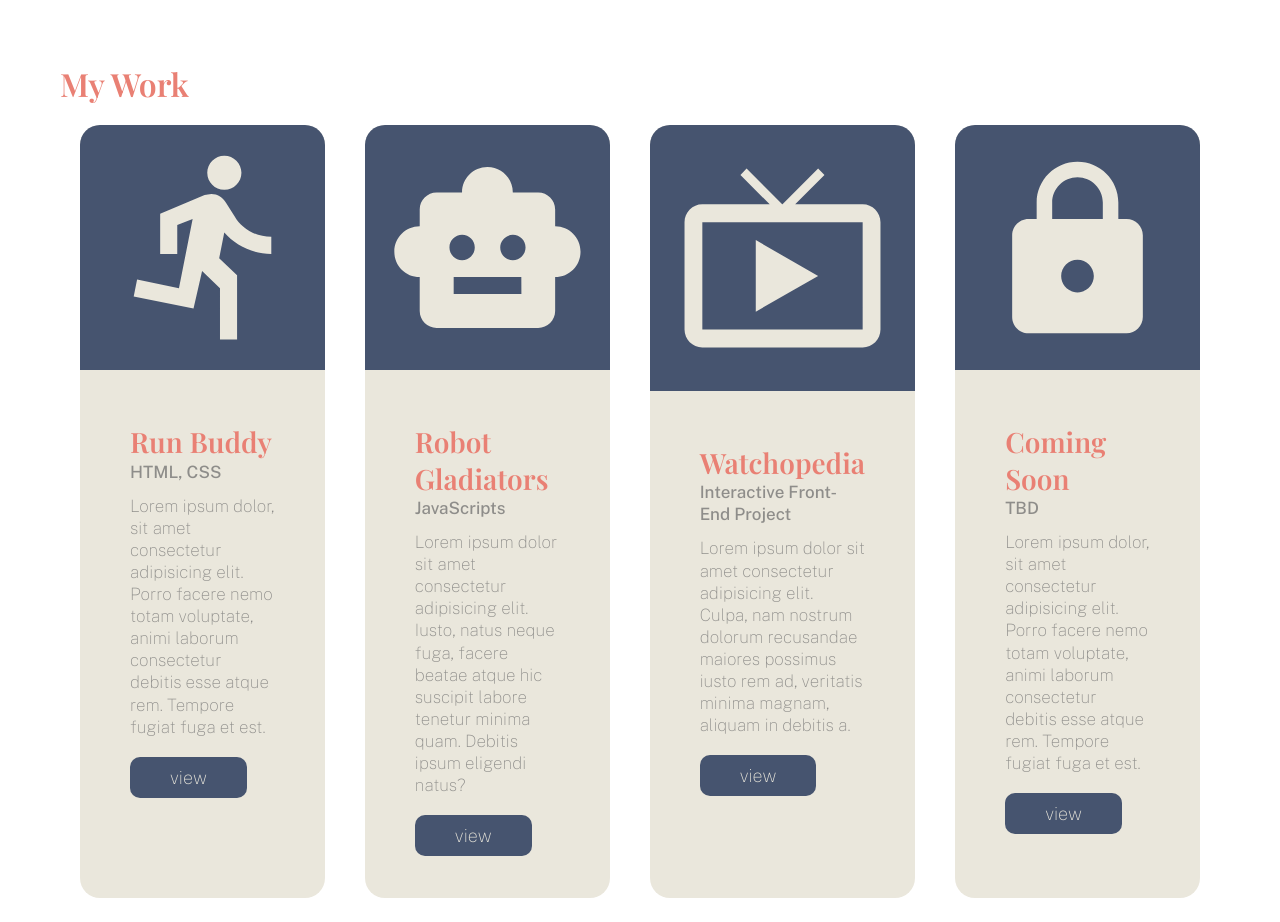
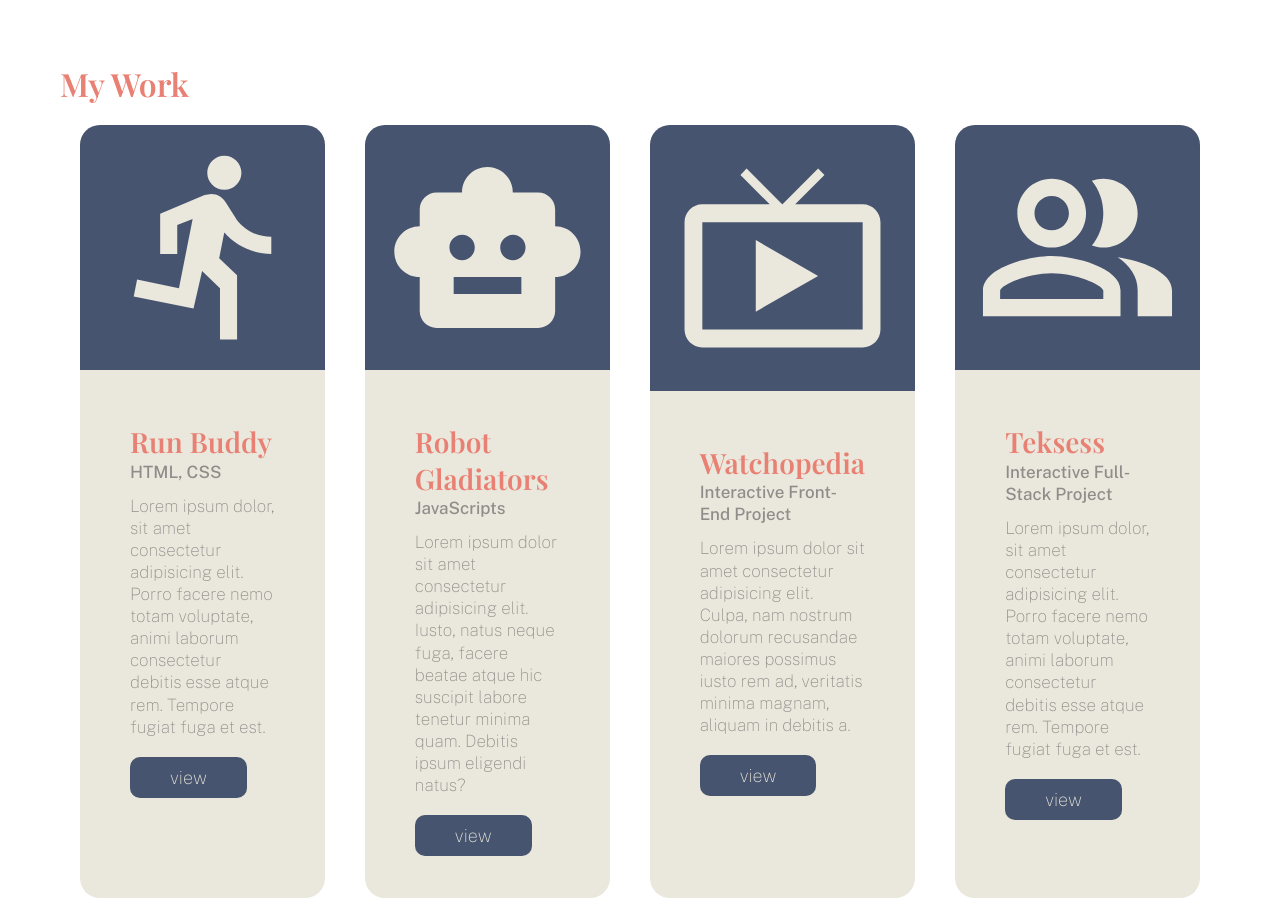
Before and after one commit to felipezintzun/portfolio, a plain HTML site: page index.html in a window 1280 px wide. Shown: the part 980-1902 px from the top of the page. Drawn offline with nearby package versions, Linux system fonts and the light colour scheme.

Commit message:
added interactive full-stack project to portfolio

```diff
--- a/index.html
+++ b/index.html
@@ -87,7 +87,7 @@
             </article>
 
             <article class="work">
-                <img src="./assets/images/television-icon.svg" alt="lock icon" />
+                <img src="./assets/images/television-icon.svg" alt="television icon"/>
                 <div class="work-type">
                     <h3 class="work-name">Watchopedia</h3>
                     <h4 class="work-role">Interactive Front-End Project</h4>
@@ -99,14 +99,14 @@
             </article>
 
             <article class="work">
-                <img src="./assets/images/lock-icon.svg" alt="lock icon" />
+                <img src="./assets/images/network-icon.svg" alt="network icon" />
                 <div class="work-type">
-                    <h3 class="work-name">Coming Soon</h3>
-                    <h4 class="work-role">TBD</h4>
+                    <h3 class="work-name">Teksess</h3>
+                    <h4 class="work-role">Interactive Full-Stack Project</h4>
                     <p>
                         Lorem ipsum dolor, sit amet consectetur adipisicing elit. Porro facere nemo totam voluptate, animi laborum consectetur debitis esse atque rem. Tempore fugiat fuga et est.
                     </p>
-                    <a href="/" target="_blank" class="button">view</a>
+                    <a href="https://teksess.herokuapp.com/" target="_blank" class="button">view</a>
                 </div>
             </article>
 
```
Also changed, not shown: assets/images/network-icon.svg (added).
